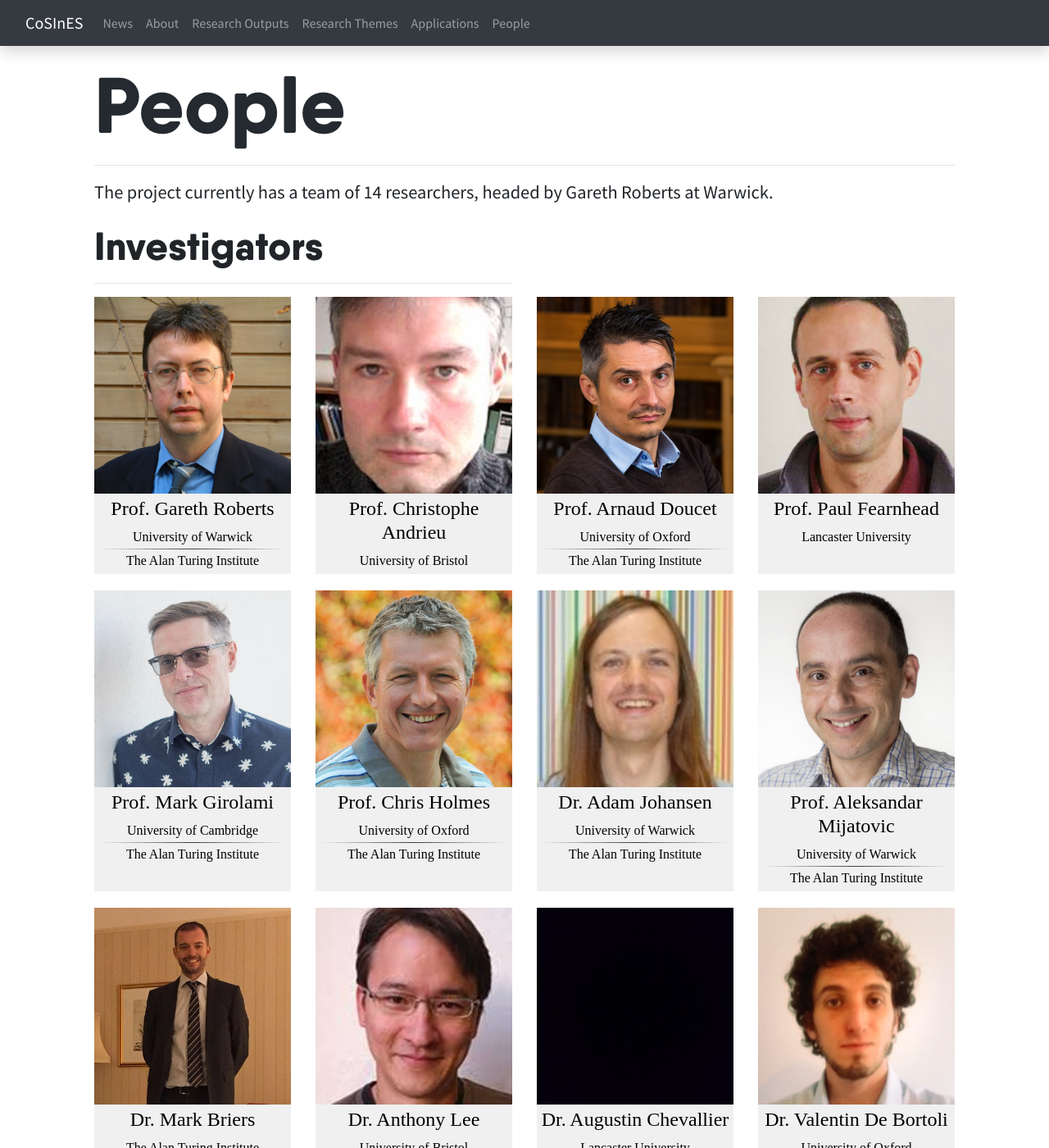
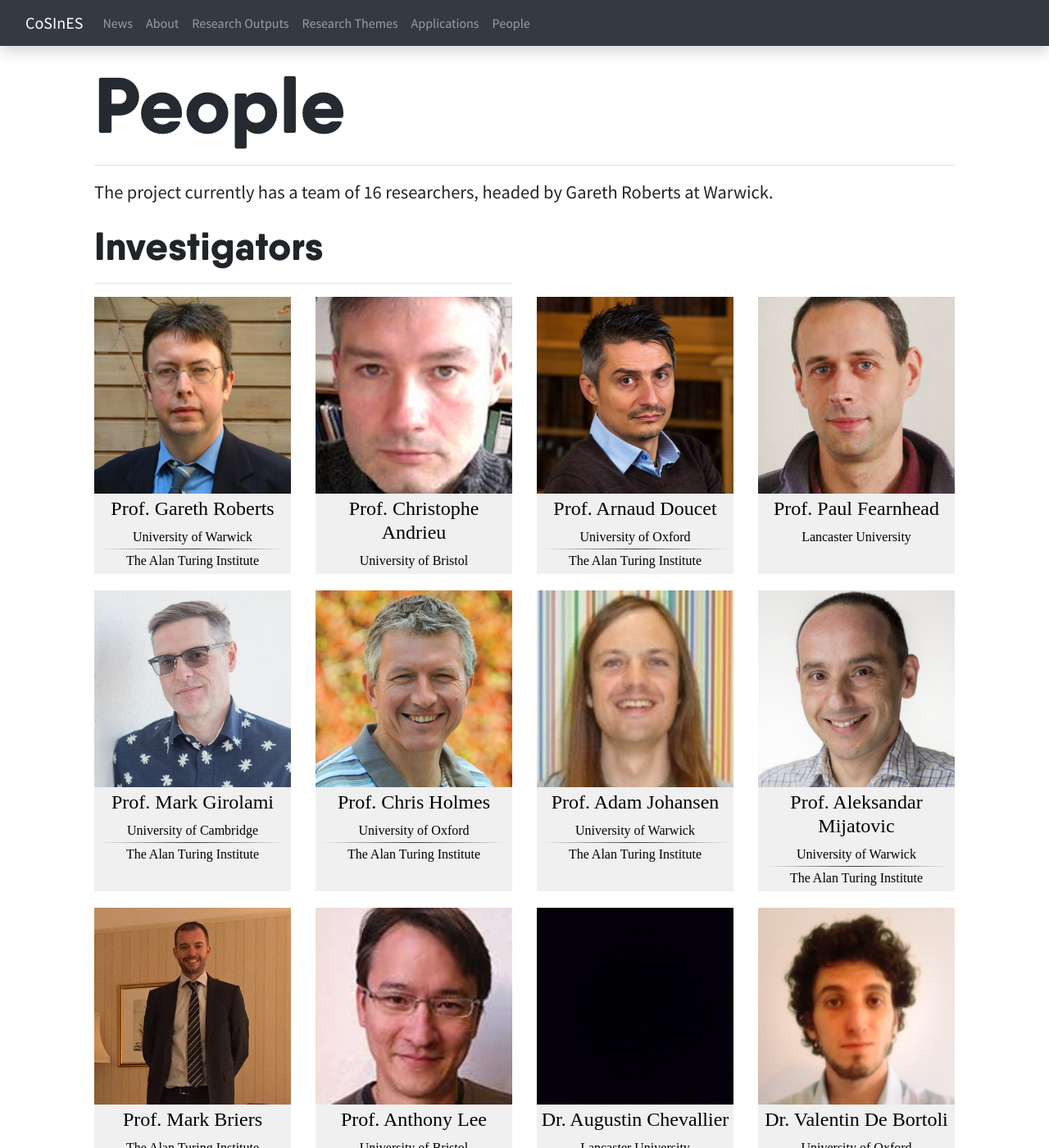
Before and after one commit to cosines-web/cosines-web.github.io, a Jekyll site: the page built from people.html, in a window 1280 px wide and 1400 px high. Shown: the whole window at 82% size. Built offline with Jekyll 4.4.1, drawn with Linux system fonts in a browser that asks for light colours; nearby versions of some CDN libraries; some of the changed text lies outside the part shown.

Commit message:
new people

```diff
--- a/people.html
+++ b/people.html
@@ -12,7 +12,7 @@
 			<h1>People</h1>
 			<hr>
 			<span style="font-size: 1.4em">
-				The project currently has a team of 14 researchers, headed by Gareth Roberts at Warwick.
+				The project currently has a team of 16 researchers, headed by Gareth Roberts at Warwick.
 			</span>
 		</div>
 	</div>
@@ -105,7 +105,7 @@
 				href="https://warwick.ac.uk/fac/sci/statistics/staff/academic-research/johansen/">
 				<img src="img/people/johansen.jpg" class="img-fluid feature-image">
 				<div data-eq-height class="feature-link-title">
-					<h4>Dr. Adam Johansen</h4>
+					<h4>Prof. Adam Johansen</h4>
 					<div>University of Warwick</div>
 					<hr>
 					<div>The Alan Turing Institute</div>
@@ -132,7 +132,7 @@
 				href="http://www.markbriers.co.uk/Mark_Briers/Home.html">
 				<img src="img/people/briers.jpg" class="img-fluid feature-image">
 				<div data-eq-height class="feature-link-title">
-					<h4>Dr. Mark Briers</h4>
+					<h4>Prof. Mark Briers</h4>
 					<div>The Alan Turing Institute</div>
 				</div>
 			</a>
@@ -142,7 +142,7 @@
 				href="https://sites.google.com/view/anthonylee/">
 				<img src="img/people/lee.jpeg" class="img-fluid feature-image">
 				<div data-eq-height class="feature-link-title">
-					<h4>Dr. Anthony Lee</h4>
+					<h4>Prof. Anthony Lee</h4>
 					<div>University of Bristol</div>
 					<hr>
 					<div>The Alan Turing Institute</div>
@@ -187,11 +187,30 @@
 				href="https://sites.google.com/view/andiqwang/home">
 				<img src="img/people/wang.jpg" class="img-fluid feature-image">
 				<div data-eq-height class="feature-link-title">
-					<h4>Andi Wang</h4>
+					<h4>Dr. Andi Wang</h4>
 					<div>University of Bristol</div>
 				</div>
 			</a>
 		</div>
-	</div>
+		<div class="col-md-3 center">
+			<a class="feature-link"
+				href="https://akyildiz.me/">
+				<img src="img/people/akyildiz.png" class="img-fluid feature-image">
+				<div data-eq-height class="feature-link-title">
+					<h4>Dr. Ömer Deniz Akyıldız</h4>
+					<div>The Alan Turing Institute</div>
+				</div>
+			</a>
+		</div>
+		<div class="col-md-3 center">
+			<a class="feature-link"
+				href="https://warwick.ac.uk/fac/sci/statistics/staff/academic-research/crucinio/">
+				<img src="img/people/crucinio.jpeg" class="img-fluid feature-image">
+				<div data-eq-height class="feature-link-title">
+					<h4>Dr. Francesca Romana Crucinio</h4>
+					<div>University of Warwick</div>
+				</div>
+			</a>
+		</div>
 	<div class="spacer"></div>
 </div>
```
Also changed, not shown: akyildiz.png (added), crucinio.jpeg (added).
